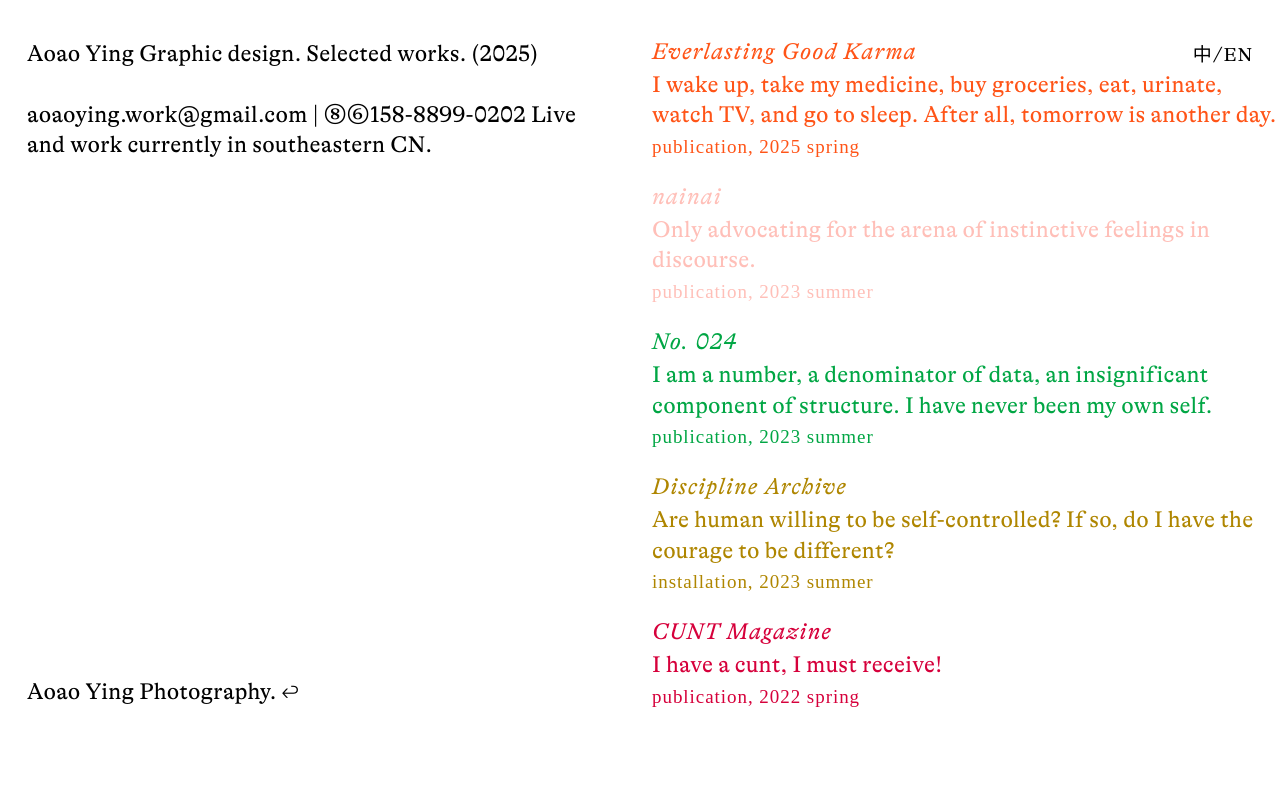
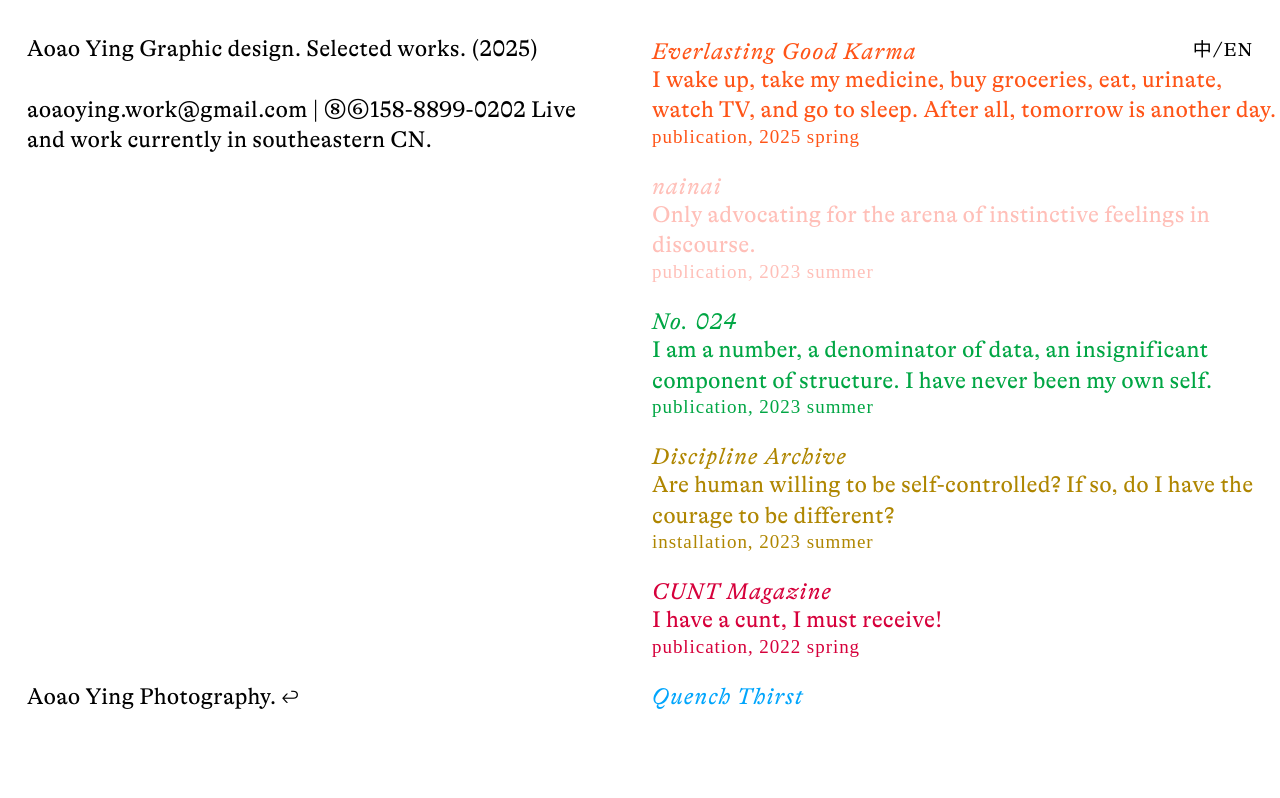
Before and after one commit to Mishimazzz/Yuke-Ying-Personal-Web, a React (Vite) app: page / in a window 1280 px wide. Shown: the top 798 px of the page. Built offline with nearby package versions, Linux system fonts and the light colour scheme; a web font is replaced by a local one.

Commit message:
HomePage done

```diff
--- a/src/components/MiddleSection.css
+++ b/src/components/MiddleSection.css
@@ -9,6 +9,7 @@
 .Text-Container
 {
   margin-top: 38px;
+  min-height: calc(100vh + 280px);
 }
 
 .Integer
--- a/src/index.css
+++ b/src/index.css
@@ -28,10 +28,11 @@
 }
 
 /* global style */
-body,
+body, html
 #root {
   margin: 0;
   padding: 0;
+  overflow-y: auto;
 }
 
 :root
@@ -64,8 +65,8 @@ p
   font-size: 23px;
   font-kerning: normal;
   letter-spacing: 0.01em;
-  margin-top: 5px;
-  margin-bottom: 5px;
+  margin-top: 0px;
+  margin-bottom: 0px;
 }
 
 h4
```
